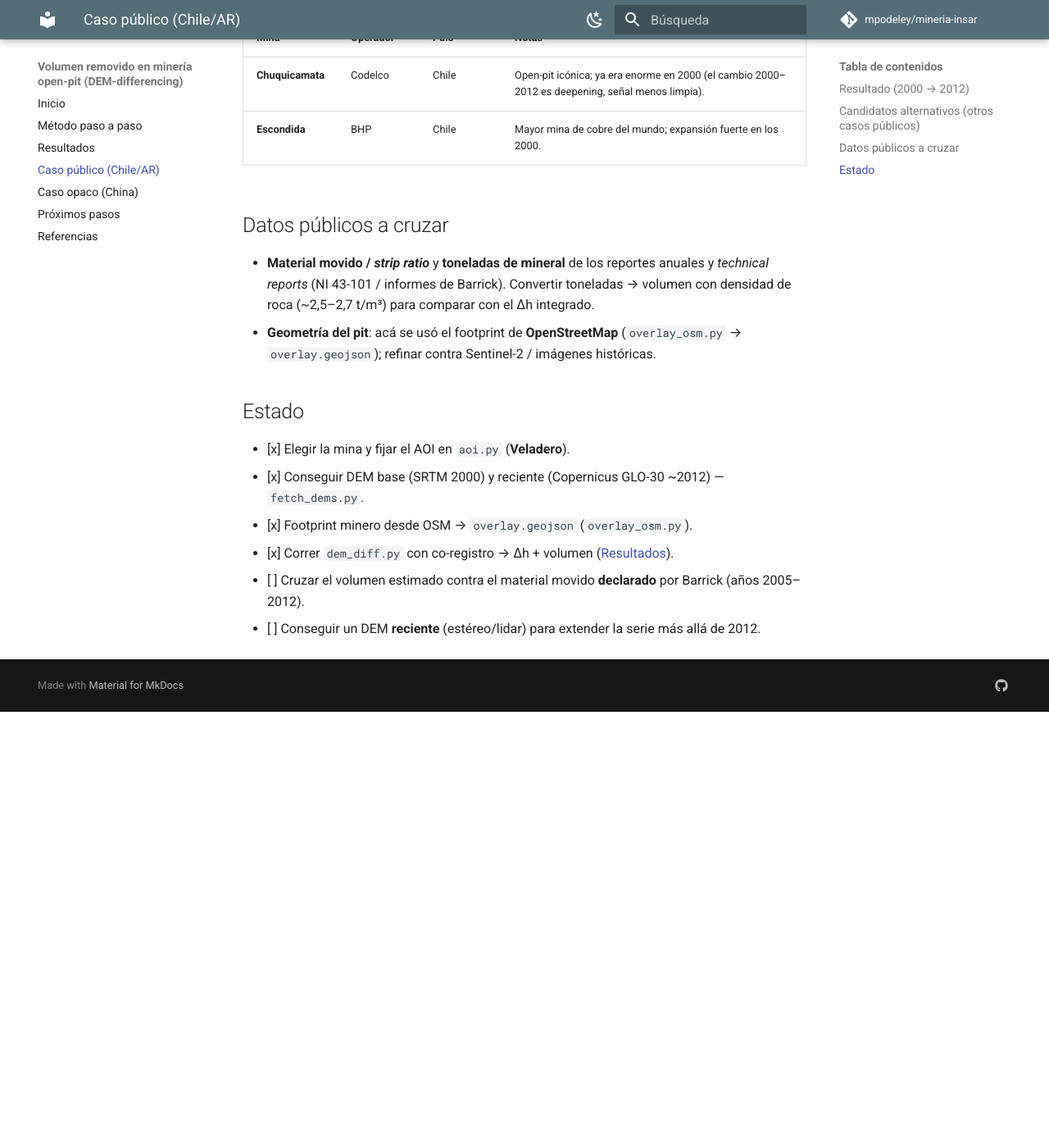
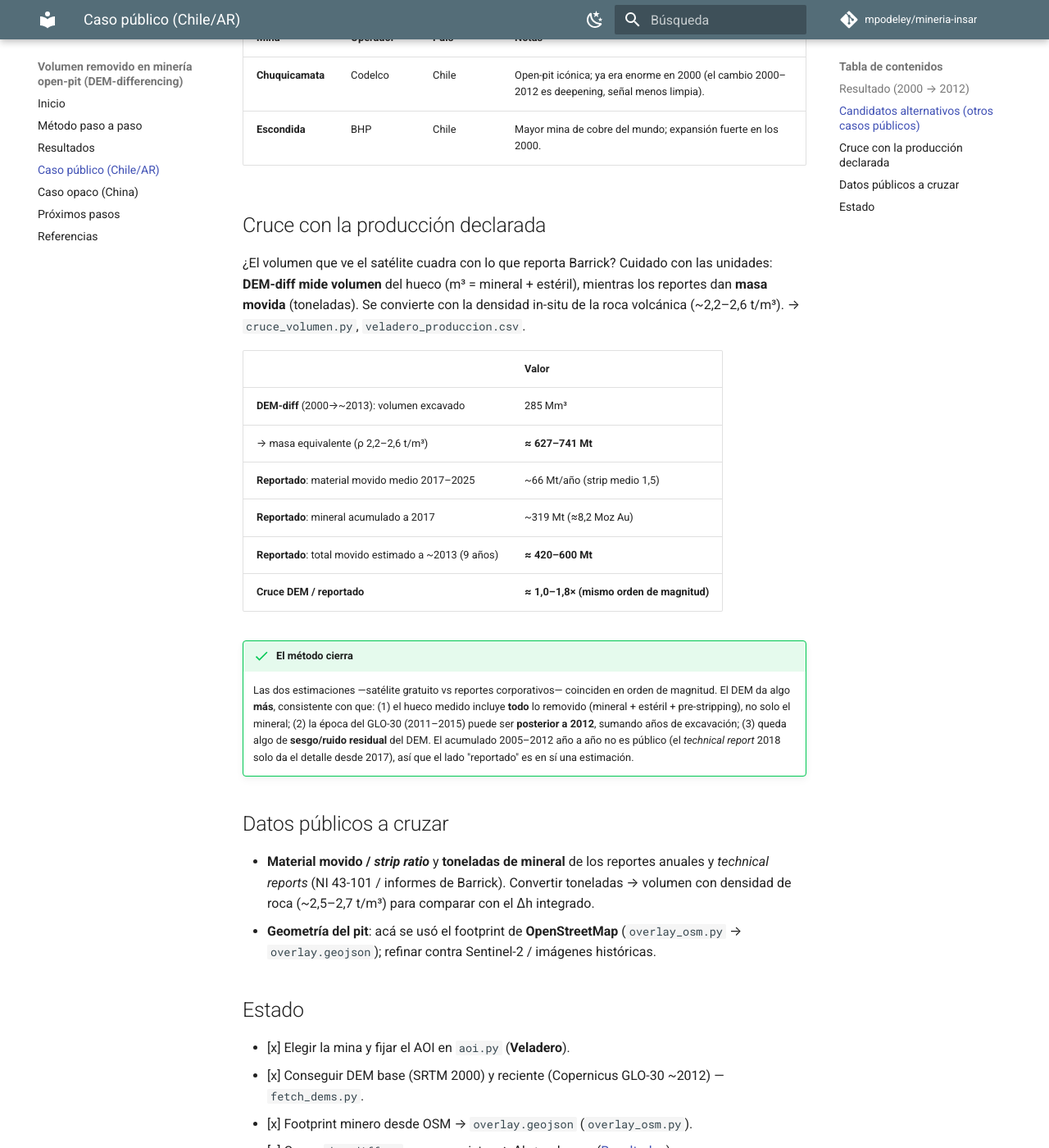
Before and after one commit to mpodeley/mineria-dem, an MkDocs documentation site: the page built from docs/caso-publico.md, in a window 1280 px wide and 1400 px high, scrolled down 851 px. Shown: the whole window at 82% size. Built offline with MkDocs 1.6.1 and Material for MkDocs 9.7.7, drawn with Linux system fonts in a browser that asks for light colours; comment, search, counter and statistics services are not loaded; before the commit the page ends 1719 px from its top, so only the background shows below that; some of the changed text lies outside the part shown.

Commit message:
Cruce Veladero: volumen DEM-diff vs material movido declarado por Barrick
- veladero_produccion.csv: material movido/mineral/estéril/strip 2017-2025
  (miningdataonline) + nota del acumulado ~319 Mt mineral a 2017.
- cruce_volumen.py: convierte el volumen excavado (285 Mm³) a masa con
  densidad in-situ 2.2-2.6 t/m³ → 627-741 Mt, y lo compara con el total
  movido estimado a ~2013 (~420-600 Mt). Resultado: 1.0-1.8x, mismo orden
  de magnitud. Asunciones (rampa 2005-2009, sin tabla pública previa a 2017)
  explícitas en el output.
- caso-publico.md: sección de cruce con la tabla y el veredicto.

Co-Authored-By: Claude Opus 4.8 <noreply@anthropic.com>

```diff
--- a/docs/caso-publico.md
+++ b/docs/caso-publico.md
@@ -28,6 +28,30 @@ El [mapa de Δh](resultados.md) muestra los dos pits (−200 a −320 m) y las e
 | **Chuquicamata** | Codelco | Chile | Open-pit icónica; ya era enorme en 2000 (el cambio 2000–2012 es deepening, señal menos limpia). |
 | **Escondida** | BHP | Chile | Mayor mina de cobre del mundo; expansión fuerte en los 2000. |
 
+## Cruce con la producción declarada
+
+¿El volumen que ve el satélite cuadra con lo que reporta Barrick? Cuidado con las unidades: **DEM-diff mide
+volumen** del hueco (m³ = mineral + estéril), mientras los reportes dan **masa movida** (toneladas). Se
+convierte con la densidad in-situ de la roca volcánica (~2,2–2,6 t/m³). → `cruce_volumen.py`,
+`veladero_produccion.csv`.
+
+| | Valor |
+|---|---|
+| **DEM-diff** (2000→~2013): volumen excavado | 285 Mm³ |
+| → masa equivalente (ρ 2,2–2,6 t/m³) | **≈ 627–741 Mt** |
+| **Reportado**: material movido medio 2017–2025 | ~66 Mt/año (strip medio 1,5) |
+| **Reportado**: mineral acumulado a 2017 | ~319 Mt (≈8,2 Moz Au) |
+| **Reportado**: total movido estimado a ~2013 (9 años) | **≈ 420–600 Mt** |
+| **Cruce DEM / reportado** | **≈ 1,0–1,8× (mismo orden de magnitud)** |
+
+!!! success "El método cierra"
+    Las dos estimaciones —satélite gratuito vs reportes corporativos— coinciden en orden de magnitud. El DEM
+    da algo **más**, consistente con que: (1) el hueco medido incluye **todo** lo removido (mineral + estéril
+    + pre-stripping), no solo el mineral; (2) la época del GLO-30 (2011–2015) puede ser **posterior a 2012**,
+    sumando años de excavación; (3) queda algo de **sesgo/ruido residual** del DEM. El acumulado 2005–2012 año
+    a año no es público (el *technical report* 2018 solo da el detalle desde 2017), así que el lado
+    "reportado" es en sí una estimación.
+
 ## Datos públicos a cruzar
 
 - **Material movido / *strip ratio*** y **toneladas de mineral** de los reportes anuales y *technical reports*
@@ -42,5 +66,7 @@ El [mapa de Δh](resultados.md) muestra los dos pits (−200 a −320 m) y las e
 - [x] Conseguir DEM base (SRTM 2000) y reciente (Copernicus GLO-30 ~2012) — `fetch_dems.py`.
 - [x] Footprint minero desde OSM → `overlay.geojson` (`overlay_osm.py`).
 - [x] Correr `dem_diff.py` con co-registro → Δh + volumen ([Resultados](resultados.md)).
-- [ ] Cruzar el volumen estimado contra el material movido **declarado** por Barrick (años 2005–2012).
-- [ ] Conseguir un DEM **reciente** (estéreo/lidar) para extender la serie más allá de 2012.
+- [x] Cruzar el volumen estimado contra el material movido **declarado** por Barrick → **1,0–1,8×** (mismo
+  orden de magnitud); `cruce_volumen.py`.
+- [ ] Afinar el acumulado 2005–2012 con la tabla del *technical report* (no parseable automáticamente).
+- [ ] Conseguir un DEM **reciente** (estéreo/lidar) para extender la serie más allá de ~2013.
```
Also changed, not shown: docs/pipeline/cruce_volumen.py (added, +71 -0 lines), docs/pipeline/veladero_produccion.csv (added, +10 -0 lines).
